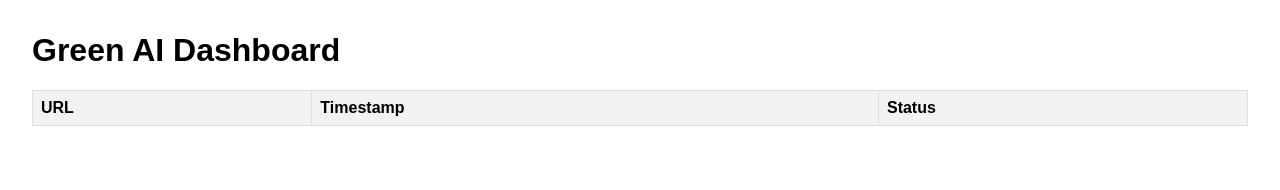
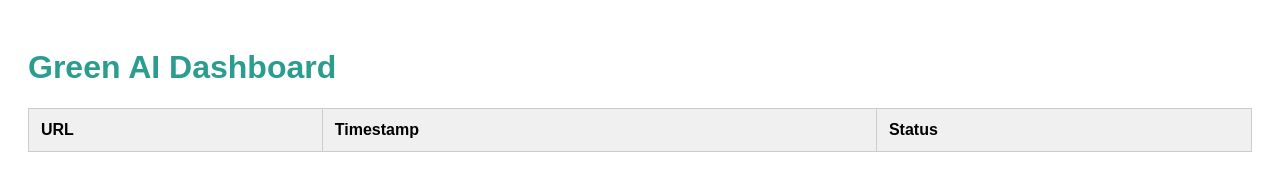
Before and after one commit to khawaidev/green-ai-classifier, a website: page dashboard/index.html in a window 1280 px wide. Drawn offline with Linux system fonts and the light colour scheme; no server answers.

Commit message:
Update style.css

```diff
--- a/dashboard/style.css
+++ b/dashboard/style.css
@@ -1,19 +1,36 @@
 body {
-  font-family: sans-serif;
-  margin: 2rem;
+  font-family: Arial, sans-serif;
+  padding: 20px;
+}
+
+h1 {
+  color: #2a9d8f;
 }
 
 table {
   width: 100%;
   border-collapse: collapse;
+  margin-top: 20px;
+}
+
+thead {
+  background-color: #f0f0f0;
 }
 
 th, td {
-  border: 1px solid #ddd;
-  padding: 8px;
+  padding: 12px;
+  border: 1px solid #ccc;
   text-align: left;
 }
 
-th {
-  background-color: #f2f2f2;
+td:last-child {
+  font-weight: bold;
 }
+
+tr td:nth-child(3):contains("green") {
+  color: green;
+}
+
+tr td:nth-child(3):contains("red") {
+  color: red;
+}
```
